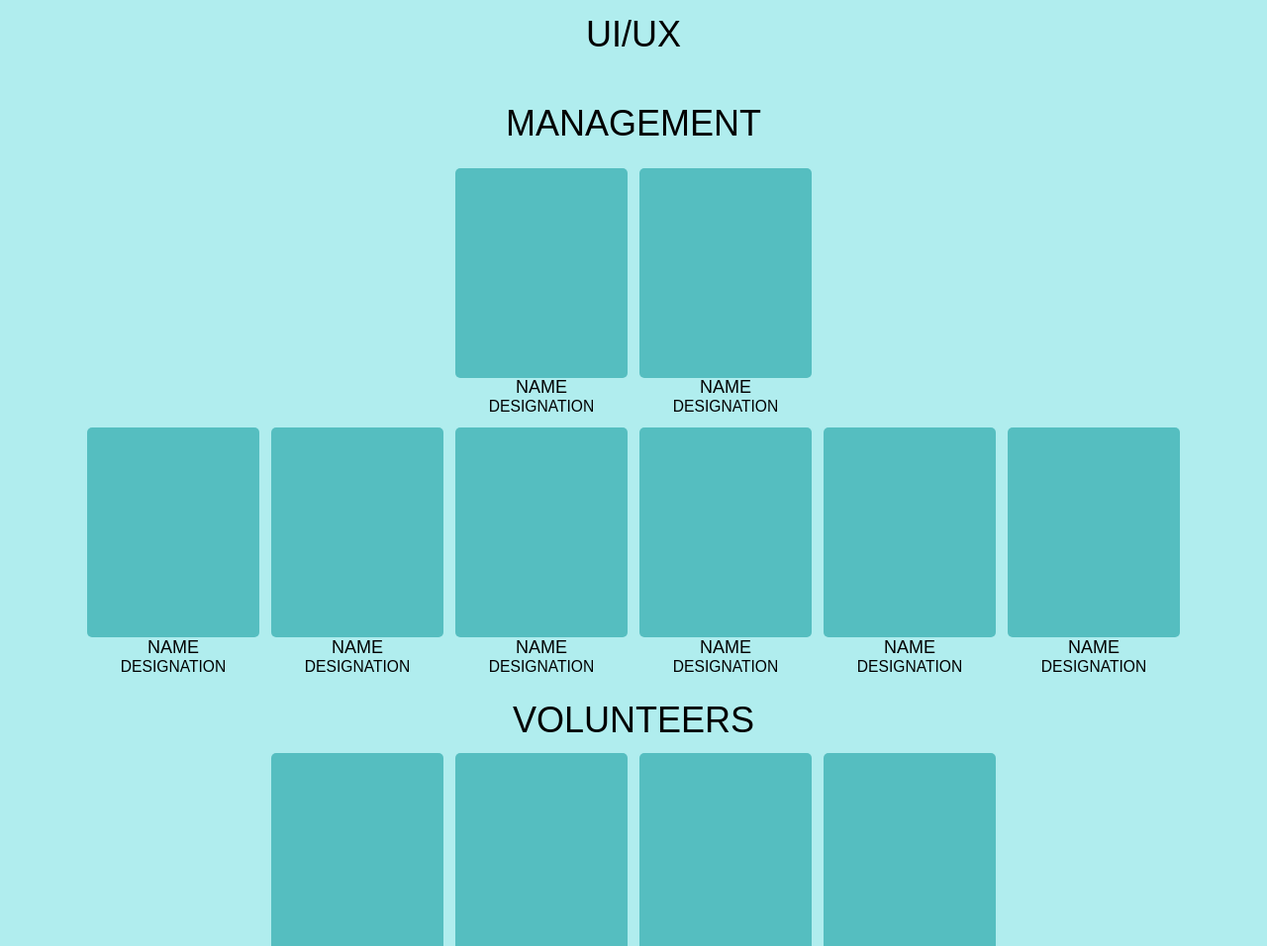
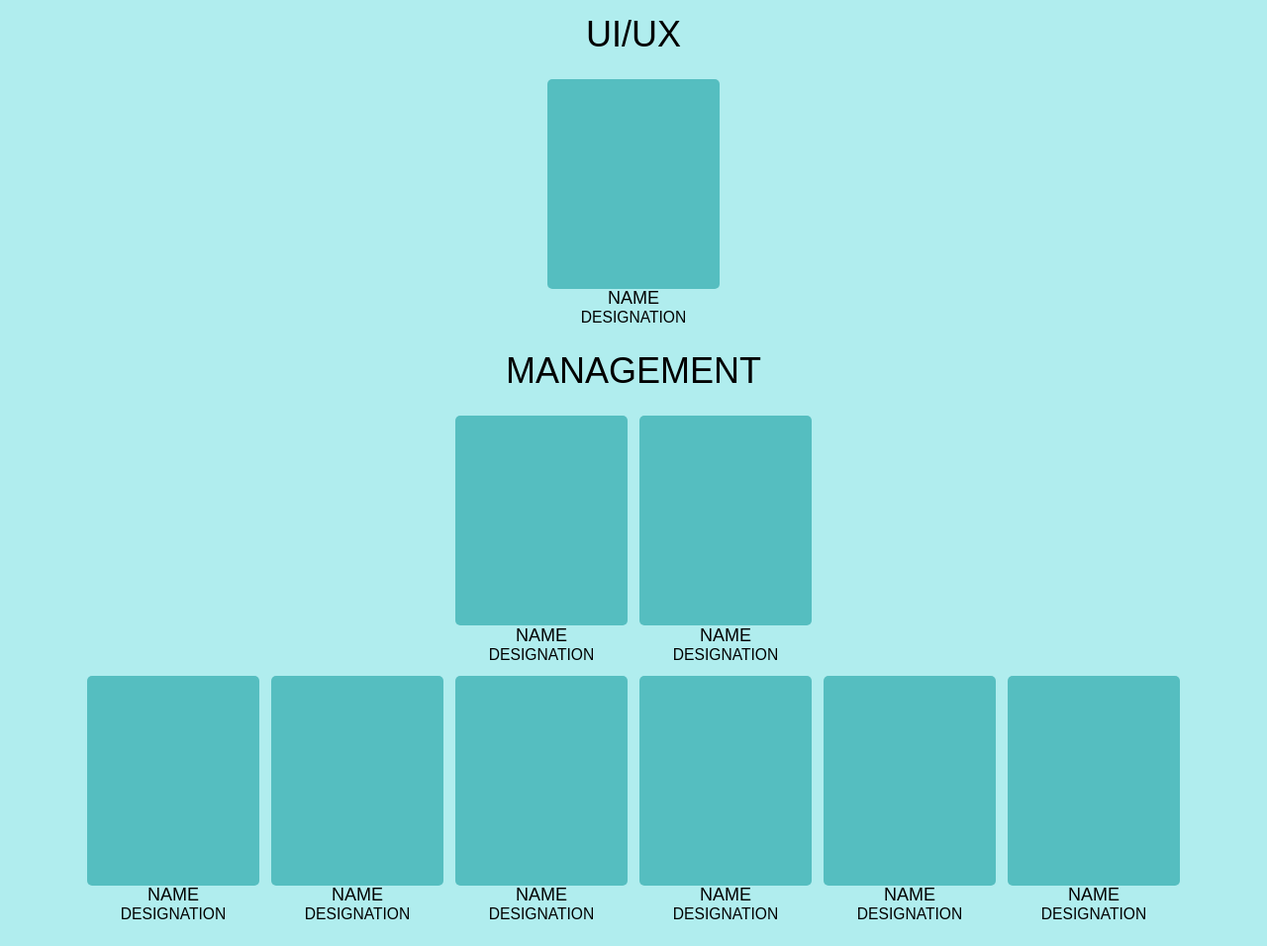
Before and after one commit to sukumar1210/VRARMR-JUET, a plain HTML site: page pages/about.html in a window 1280 px wide. Shown: the part 3014-3970 px from the top of the page at 99% size. Drawn offline with Linux system fonts and the light colour scheme; a web font is replaced by a local one.

```diff
--- a/index.css
+++ b/index.css
@@ -4,8 +4,8 @@
   margin: 0px;
   color: aliceblue;
   font-family: "Satoshi", sans-serif;
-  font-weight:400;
   padding: 0px;
+  /*font-weight:400; */
 }
 
 a {
--- a/pages/about.html
+++ b/pages/about.html
@@ -393,7 +393,28 @@
         <div class="dom">
           <h2>UI/UX</h2>
           <div class="leads"></div>
-          <div class="members"></div>
+          <div class="members">
+
+            <!-- Member -->
+            <div class="profile">
+              <div class="pic-container">
+                <div class="pic  "></div>
+                <div class="cover"></div>
+                <div class="links">
+                  <a class="link github" href="">
+                    <img height=100% src="../assets/about/prof-imgs/github.svg" alt="">
+                  </a>
+                  <a class="link linkedin" href="">
+                    <img height=100% src="../assets/about/prof-imgs/linkedIn.svg" alt="">
+                  </a>
+                </div>
+              </div>
+              <p class="name">Name</p>
+              <p class="desig">Designation</p>
+            </div>
+
+
+          </div>
         </div>
 
         <!-- Management -->
```
Also changed, not shown: CSS/home.css (+13 -5 lines), pages/tachyon.html (+1 -1 lines).
